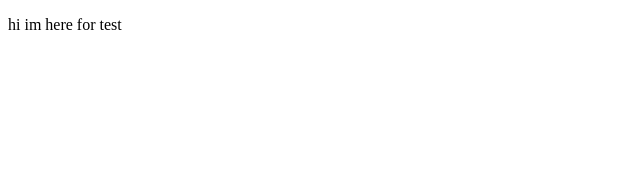
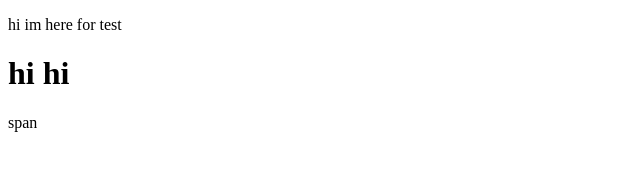
Before and after one commit to yacin10/my-repo1, a plain HTML site: page index.html in a window 1280 px wide. Shown: the whole page, without its empty margins (0-640 px from the left). Drawn offline with Linux system fonts and the light colour scheme.

Commit message:
add span

```diff
--- a/index.html
+++ b/index.html
@@ -6,5 +6,7 @@
 </head>
 <body>
    <p>hi im here for test</p>
+   <h1>hi hi</h1>
+   <span>span</span>
 </body>
 </html>
```
